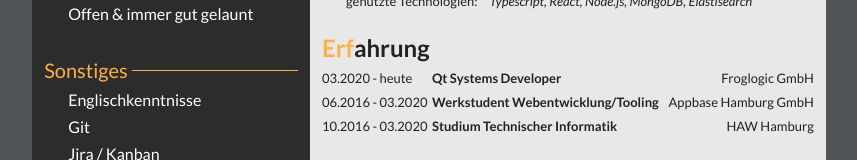
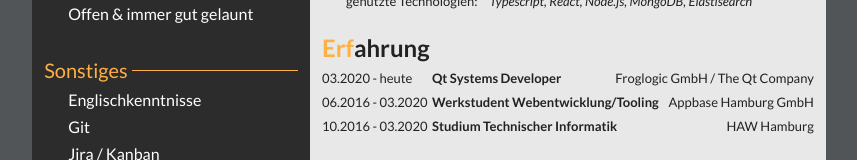
Before and after one commit to MartinquaXD/cv, a website: page src/index.html in a window 1280 px wide. Shown: the part 896-1056 px from the top of the page, without its empty margins (211-1068 px from the left). Drawn offline with nearby package versions, Linux system fonts and the light colour scheme; files that its build step writes are made by us from their sources.

Commit message:
Mention TQC in most recent position

```diff
--- a/src/index.html
+++ b/src/index.html
@@ -169,7 +169,7 @@
             <div class="titleBar">
                 <div class="time">03.2020 - heute</div>
                 <div class="title">Qt Systems Developer</div>
-                <div class="position">Froglogic GmbH</div>
+                <div class="position">Froglogic GmbH / The Qt Company</div>
             </div>
             <div class="titleBar">
                 <div class="time">06.2016 - 03.2020</div>
```
